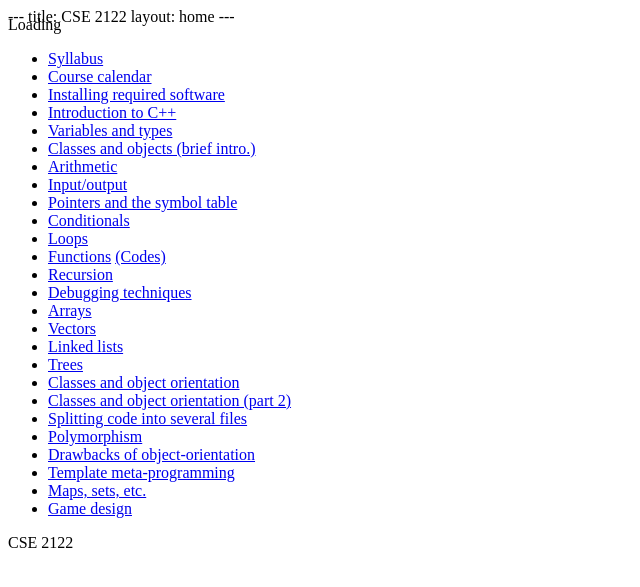
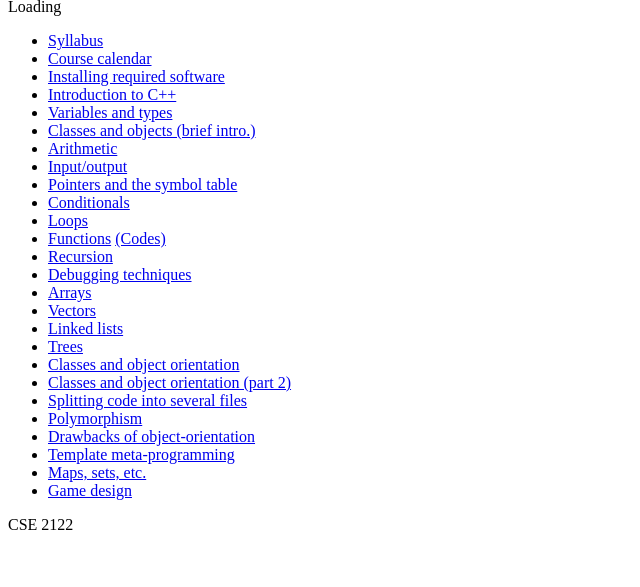
Before and after one commit to rafewenger/cse2122, a Jekyll site: the page index.html, which Jekyll copies as it is, in a window 1280 px wide. Shown: the top 587 px of the page, without its empty margins (0-640 px from the left). Built offline with Jekyll 4.4.1, drawn with Linux system fonts in a browser that asks for light colours; Markdown is read by kramdown in place of the engine named in the settings; comment, search, counter and statistics services are not loaded.

Commit message:
Revised markdown reference in home page.

```diff
--- a/index.html
+++ b/index.html
@@ -150,10 +150,7 @@
   }
   </style>
 </head><body>
----
-title: CSE 2122
-layout: home
----
+
 <div class="left" style="margin-top: -10px;">
 <div id="cse" style="width: 100%;">Loading</div>
 <script src="http://www.google.com/jsapi" type="text/javascript"></script>
@@ -211,7 +208,8 @@ meta-programming</a></li>
 </div>
 
 <div class="right">
-<div id="logo">CSE 2122</div><br>
+<div id="logo">CSE 2122</div>
+<br>
 </div>
 
 </body></html>
```
